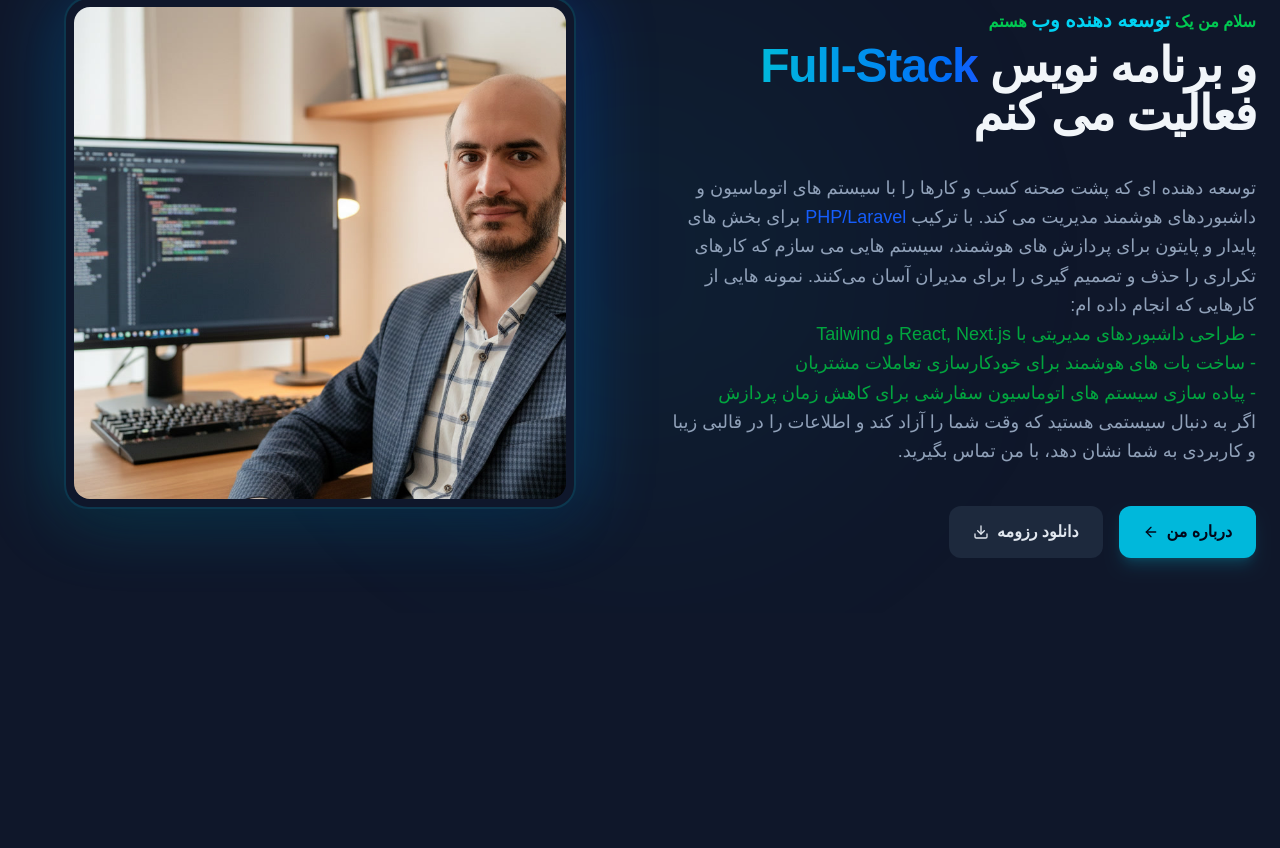
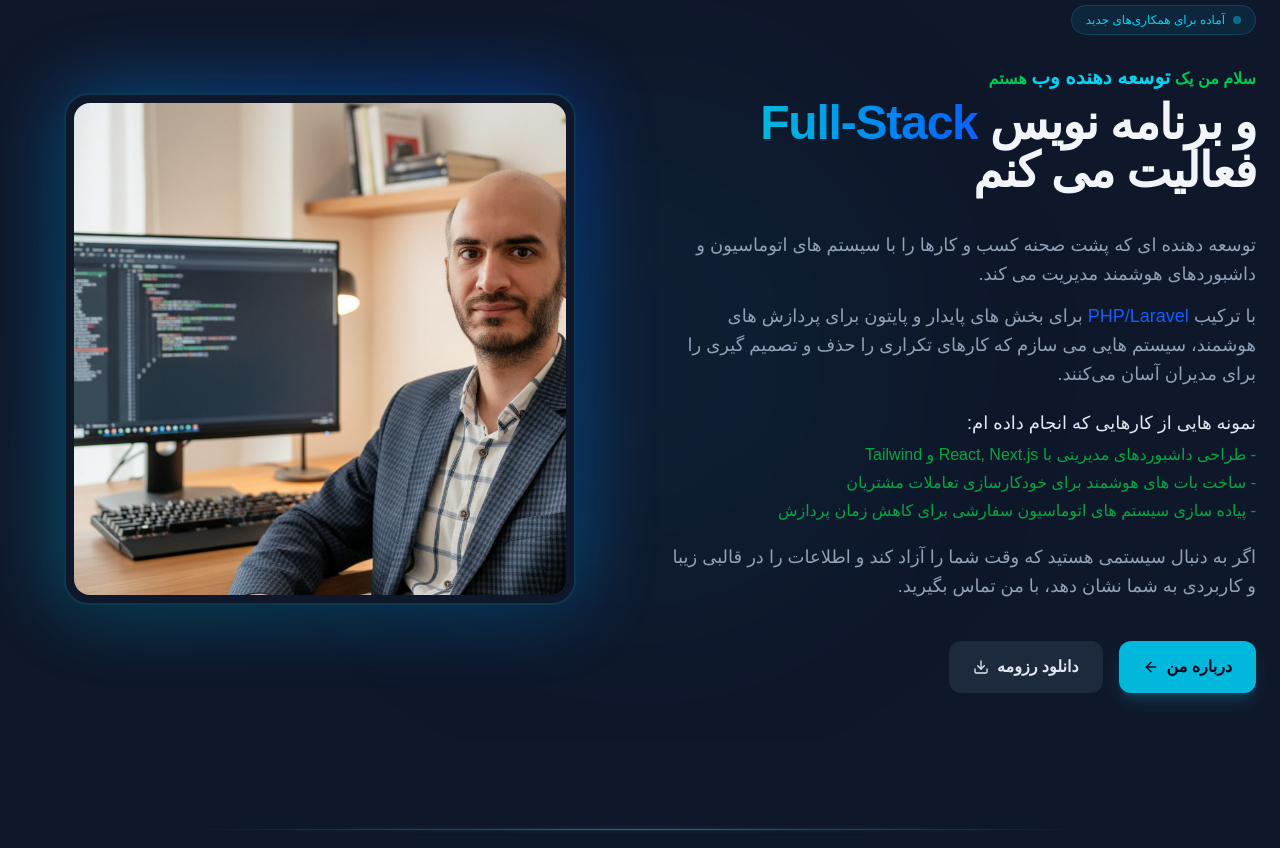
Before and after one commit to AliSardari/my-portfolio, a Next.js app: page / in a window 1280 px wide. Shown: the part 172-1020 px from the top of the page. Before the commit the page ends 800 px from the top, so only its background shows below. Built offline with nearby package versions, Linux system fonts and the light colour scheme.

Commit message:
update resume sections and scroll to top

```diff
--- a/src/app/about/page.tsx
+++ b/src/app/about/page.tsx
@@ -2,7 +2,6 @@
 
 import Link from "next/link";
 import { motion } from "framer-motion";
-import Navbar from "@/components/Navbar";
 import { Server, Layout, Cpu, CheckCircle2, Award, ArrowLeft } from "lucide-react";
 import SkillsSection from "@/components/SkillsSection";
 
@@ -27,7 +26,6 @@ export default function AboutPage() {
 
     return (
         <main className="min-h-screen bg-slate-50 dark:bg-slate-950 text-slate-900 dark:text-slate-100 selection:bg-cyan-500 selection:text-slate-950 transition-colors ">
-            <Navbar />
 
             <div className="max-w-5xl mx-auto px-6 py-20 space-y-20">
                 {/* بخش بیوگرافی */}
--- a/src/app/certificates/page.tsx
+++ b/src/app/certificates/page.tsx
@@ -3,7 +3,6 @@
 import { useState } from "react";
 import { motion, AnimatePresence } from "framer-motion";
 import Image from "next/image";
-import Navbar from "@/components/Navbar";
 import CertificateCard from "@/components/CertificateCard";
 import { certificatesData } from "@/data/certificatesData";
 import { Award, X, ChevronRight, ChevronLeft } from "lucide-react";
@@ -38,7 +37,6 @@ export default function CertificatesPage() {
 
     return (
         <main className="min-h-screen text-slate-900 dark:text-slate-100 bg-slate-50 dark:bg-slate-950 transition-colors">
-            <Navbar />
 
             <div className="max-w-7xl mx-auto px-6 py-20">
                 {/* هدر صفحه */}
--- a/src/app/contact/page.tsx
+++ b/src/app/contact/page.tsx
@@ -2,7 +2,6 @@
 
 import { useState } from "react";
 import { motion } from "framer-motion";
-import Navbar from "@/components/Navbar";
 import { Mail, Send, CheckCircle, AlertCircle } from 'lucide-react';
 
 export default function ContactPage() {
@@ -35,7 +34,6 @@ export default function ContactPage() {
 
     return (
         <main className="min-h-screen bg-slate-50 dark:bg-slate-950 text-slate-900 dark:text-slate-100 selection:bg-cyan-500 selection:text-slate-950 transition-colors no-scrollbar">
-            <Navbar />
             <div className="max-w-5xl mx-auto px-6 py-20">
                 <motion.div
                     initial={{ opacity: 0, y: 20 }}
--- a/src/app/layout.tsx
+++ b/src/app/layout.tsx
@@ -1,6 +1,7 @@
 import type { Metadata } from "next";
 import "./globals.css";
 import { ThemeProvider } from "@/components/ThemeProvider";
+import Navbar from "@/components/Navbar"; // ۱. ایمپورت کردن نوبار
 import { Vazirmatn } from "next/font/google";
 
 const vazirmatn = Vazirmatn({
@@ -23,6 +24,8 @@ export default function RootLayout({
     <html lang="fa" dir="rtl" suppressHydrationWarning className="scroll-smooth">
       <body className={`${vazirmatn.variable} font-sans antialiased bg-slate-950 text-slate-100 dark:bg-slate-950 dark:text-slate-100 selection:bg-cyan-500 selection:text-slate-950`}>
         <ThemeProvider attribute="class" defaultTheme="dark" enableSystem>
+          {/* ۲. قرار دادن نوبار به صورت سراسری */}
+          <Navbar />
           {children}
         </ThemeProvider>
       </body>
--- a/src/app/page.tsx
+++ b/src/app/page.tsx
@@ -1,11 +1,60 @@
 import Navbar from "@/components/Navbar";
 import Hero from "@/components/Hero";
+import AboutPage from "./about/page";
+import SkillsSection from "@/components/SkillsSection";
+import ProjectsPage from "./projects/page";
+import ContactPage from "./contact/page";
+import ScrollToTop from "@/components/ScrollToTop";
 
 const Home = () => {
   return (
-    <main className="min-h-screen  text-slate-100 selection:bg-cyan-500 selection:text-slate-950">
-      <Navbar />
-      <Hero />
+    <main className="min-h-screen text-slate-100 selection:bg-cyan-500 selection:text-slate-950 overflow-hidden relative">
+
+      {/* بخش اول: معرفی و هدر */}
+      <section id="hero" className="py-12 lg:py-16">
+        <Hero />
+      </section>
+
+      {/* خط جداکننده با انیمیشن نور ملایم */}
+      <div className="relative w-full max-w-4xl mx-auto h-px my-6">
+        <div className="absolute inset-0 bg-linear-to-r from-transparent via-cyan-500/50 to-transparent blur-[2px]" />
+        <div className="absolute inset-0 bg-linear-to-r from-transparent via-cyan-400 to-transparent animate-pulse" />
+      </div>
+
+      <section id="about" className="py-12 lg:py-16 relative">
+        <AboutPage />
+      </section>
+
+      <div className="relative w-full max-w-4xl mx-auto h-px my-6">
+        <div className="absolute inset-0 bg-linear-to-r from-transparent via-cyan-500/50 to-transparent blur-[2px]" />
+        <div className="absolute inset-0 bg-linear-to-r from-transparent via-cyan-400 to-transparent animate-pulse" />
+      </div>
+
+      <section id="skills" className="py-12 lg:py-16 relative">
+        <SkillsSection />
+      </section>
+
+      <div className="relative w-full max-w-4xl mx-auto h-px my-6">
+        <div className="absolute inset-0 bg-linear-to-r from-transparent via-cyan-500/50 to-transparent blur-[2px]" />
+        <div className="absolute inset-0 bg-linear-to-r from-transparent via-cyan-400 to-transparent animate-pulse" />
+      </div>
+
+      <section id="projects" className="py-12 lg:py-16 relative">
+        <ProjectsPage />
+      </section>
+
+      <div className="relative w-full max-w-4xl mx-auto h-px my-6">
+        <div className="absolute inset-0 bg-linear-to-r from-transparent via-cyan-500/50 to-transparent blur-[2px]" />
+        <div className="absolute inset-0 bg-linear-to-r from-transparent via-cyan-400 to-transparent animate-pulse" />
+      </div>
+
+      <section id="contact" className="pt-12 lg:pt-16 relative">
+        <ContactPage />
+      </section>
+
+      {/* کامپوننت دکمه بازگشت به بالا */}
+      <ScrollToTop />
+
     </main>
   );
 };
--- a/src/app/projects/page.tsx
+++ b/src/app/projects/page.tsx
@@ -2,7 +2,6 @@
 
 import { useState } from "react";
 import { motion } from "framer-motion";
-import Navbar from "@/components/Navbar";
 import ProjectSlider from "@/components/ProjectSlider";
 import { projectsDetailData as projectsData } from "@/data/projectsData";
 import { Code, ExternalLink, Layers } from "lucide-react";
@@ -17,7 +16,6 @@ export default function ProjectsPage() {
 
     return (
         <main className="min-h-screen text-slate-900 dark:text-slate-100 selection:bg-cyan-500 selection:text-slate-950 bg-slate-50 dark:bg-slate-950 transition-colors">
-            <Navbar />
             <div className="max-w-6xl mx-auto px-6 py-20">
 
                 {/* هدر صفحه نمونه کارها */}
--- a/src/components/Hero.tsx
+++ b/src/components/Hero.tsx
@@ -32,18 +32,28 @@ export default function Hero() {
                         </h1>
                     </div>
 
-                    <p className="text-slate-600 dark:text-slate-400 text-base sm:text-lg leading-relaxed">
-                        توسعه‌ دهنده‌ ای که پشت‌ صحنه کسب‌ و کارها را با سیستم‌ های اتوماسیون و داشبوردهای هوشمند مدیریت می‌ کند.
+                    {/* اصلاح شده: تبدیل به div برای جلوگیری از خطای تداخل پاراگراف‌ها */}
+                    <div className="text-slate-600 dark:text-slate-400 text-base sm:text-lg leading-relaxed space-y-3">
+                        <p>
+                            توسعه‌ دهنده‌ ای که پشت‌ صحنه کسب‌ و کارها را با سیستم‌ های اتوماسیون و داشبوردهای هوشمند مدیریت می‌ کند.
+                        </p>
+                        <p>
+                            با ترکیب <span className="text-blue-600 font-medium">PHP/Laravel</span> برای بخش‌ های پایدار و پایتون برای پردازش‌ های هوشمند، سیستم‌ هایی می‌ سازم که کارهای تکراری را حذف و تصمیم‌ گیری را برای مدیران آسان می‌کنند.
+                        </p>
 
-                        با ترکیب <span className="text-blue-600">PHP/Laravel</span> برای بخش‌ های پایدار و پایتون برای پردازش‌ های هوشمند، سیستم‌ هایی می‌ سازم که کارهای تکراری را حذف و تصمیم‌ گیری را برای مدیران آسان می‌کنند.
+                        <div className="pt-2">
+                            <span className="block font-medium text-slate-800 dark:text-slate-200 mb-1">نمونه‌ هایی از کارهایی که انجام داده‌ ام:</span>
+                            <div className="text-green-600 space-y-1 text-sm sm:text-base">
+                                <p>- طراحی داشبوردهای مدیریتی با React, Next.js و Tailwind</p>
+                                <p>- ساخت بات‌ های هوشمند برای خودکارسازی تعاملات مشتریان</p>
+                                <p>- پیاده‌ سازی سیستم‌ های اتوماسیون سفارشی برای کاهش زمان پردازش</p>
+                            </div>
+                        </div>
 
-                        نمونه‌ هایی از کارهایی که انجام داده‌ ام:
-                        <p className="text-green-600">- طراحی داشبوردهای مدیریتی با React, Next.js و Tailwind</p>
-                        <p className="text-green-600">- ساخت بات‌ های هوشمند برای خودکارسازی تعاملات مشتریان</p>
-                        <p className="text-green-600">- پیاده‌ سازی سیستم‌ های اتوماسیون سفارشی برای کاهش زمان پردازش</p>
-
-                        اگر به دنبال سیستمی هستید که وقت شما را آزاد کند و اطلاعات را در قالبی زیبا و کاربردی به شما نشان دهد، با من تماس بگیرید.
-                    </p>
+                        <p className="pt-2">
+                            اگر به دنبال سیستمی هستید که وقت شما را آزاد کند و اطلاعات را در قالبی زیبا و کاربردی به شما نشان دهد، با من تماس بگیرید.
+                        </p>
+                    </div>
 
                     {/* دکمه‌های اقدام سریع */}
                     <div className="pt-4 flex flex-wrap items-center gap-4">
@@ -84,6 +94,7 @@ export default function Hero() {
                                     src="/avatar/my-avatar.jpg"
                                     alt="توسعه‌دهنده وب"
                                     fill
+                                    sizes="(max-width: 768px) 100vw, 500px"
                                     className="object-cover"
                                     priority
                                 />
--- /dev/null
+++ b/src/components/ScrollToTop.tsx
@@ -0,0 +1,46 @@
+"use client";
+
+import { useState, useEffect } from "react";
+import { motion, AnimatePresence } from "framer-motion";
+import { ArrowUp } from "lucide-react";
+
+export default function ScrollToTop() {
+    const [isVisible, setIsVisible] = useState(false);
+
+    useEffect(() => {
+        const toggleVisibility = () => {
+            if (window.scrollY > 300) {
+                setIsVisible(true);
+            } else {
+                setIsVisible(false);
+            }
+        };
+
+        window.addEventListener("scroll", toggleVisibility);
+        return () => window.removeEventListener("scroll", toggleVisibility);
+    }, []);
+
+    const scrollToTop = () => {
+        window.scrollTo({
+            top: 0,
+            behavior: "smooth",
+        });
+    };
+
+    return (
+        <AnimatePresence>
+            {isVisible && (
+                <motion.button
+                    initial={{ opacity: 0, scale: 0.5 }}
+                    animate={{ opacity: 1, scale: 1 }}
+                    exit={{ opacity: 0, scale: 0.5 }}
+                    onClick={scrollToTop}
+                    className="fixed bottom-6 right-6 z-50 p-3 rounded-2xl bg-cyan-500 text-slate-950 shadow-lg shadow-cyan-500/20 hover:bg-cyan-400 transition-all group cursor-pointer"
+                    aria-label="بازگشت به بالا"
+                >
+                    <ArrowUp className="w-5 h-5 group-hover:-translate-y-0.5 transition-transform" />
+                </motion.button>
+            )}
+        </AnimatePresence>
+    );
+}
```
